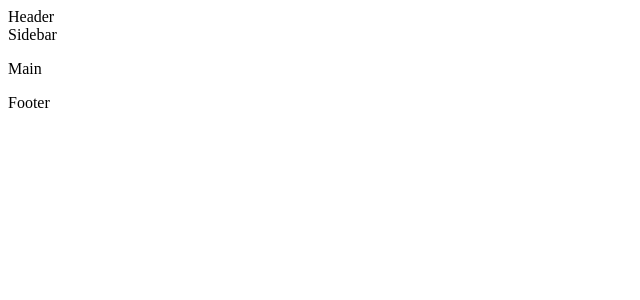
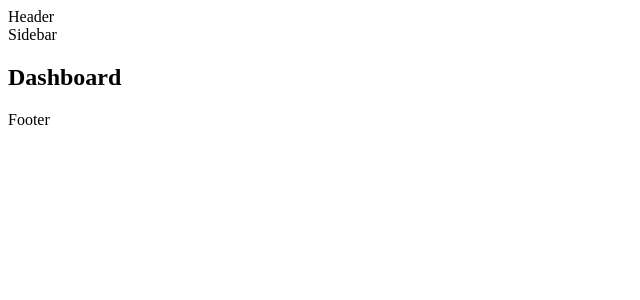
Before and after one commit to FilippoLacagnina/angular-enterprise-starter, an Angular app: page /dashboard in a window 1280 px wide. Before the commit this address led to /. Shown: the top 300 px of the page, without its empty margins (0-640 px from the left). Built offline with nearby package versions, Linux system fonts and the light colour scheme.

Commit message:
Add lazy dashboard feature and document routing conventions

```diff
--- a/src/app/app.routes.ts
+++ b/src/app/app.routes.ts
@@ -1,3 +1,14 @@
 import { type Routes } from '@angular/router';
 
-export const routes: Routes = [];
+export const routes: Routes = [
+  {
+    path: '',
+    pathMatch: 'full',
+    redirectTo: 'dashboard',
+  },
+  {
+    path: 'dashboard',
+    loadChildren: () =>
+      import('./features/dashboard/dashboard.routes').then((routes) => routes.dashboardRoutes),
+  },
+];
--- /dev/null
+++ b/src/app/features/dashboard/dashboard.routes.ts
@@ -0,0 +1,11 @@
+import { type Routes } from '@angular/router';
+
+export const dashboardRoutes: Routes = [
+  {
+    path: '',
+    loadComponent: () =>
+      import('./views/dashboard/dashboard.component').then(
+        (component) => component.DashboardComponent,
+      ),
+  },
+];
--- /dev/null
+++ b/src/app/features/dashboard/views/dashboard/dashboard.component.html
@@ -0,0 +1,3 @@
+<section>
+  <h1>Dashboard</h1>
+</section>
--- a/src/app/layout/shell/shell.html
+++ b/src/app/layout/shell/shell.html
@@ -2,6 +2,5 @@
 <app-sidebar></app-sidebar>
 <main>
   <router-outlet></router-outlet>
-  <p>Main</p>
 </main>
 <app-footer></app-footer>
```
Also changed, not shown: src/app/features/dashboard/views/dashboard/dashboard.component.ts (added, +9 -0 lines), src/app/features/dashboard/views/dashboard/dashboard.component.scss (added), 3 other files (tests, documents, lock files or other folders).
